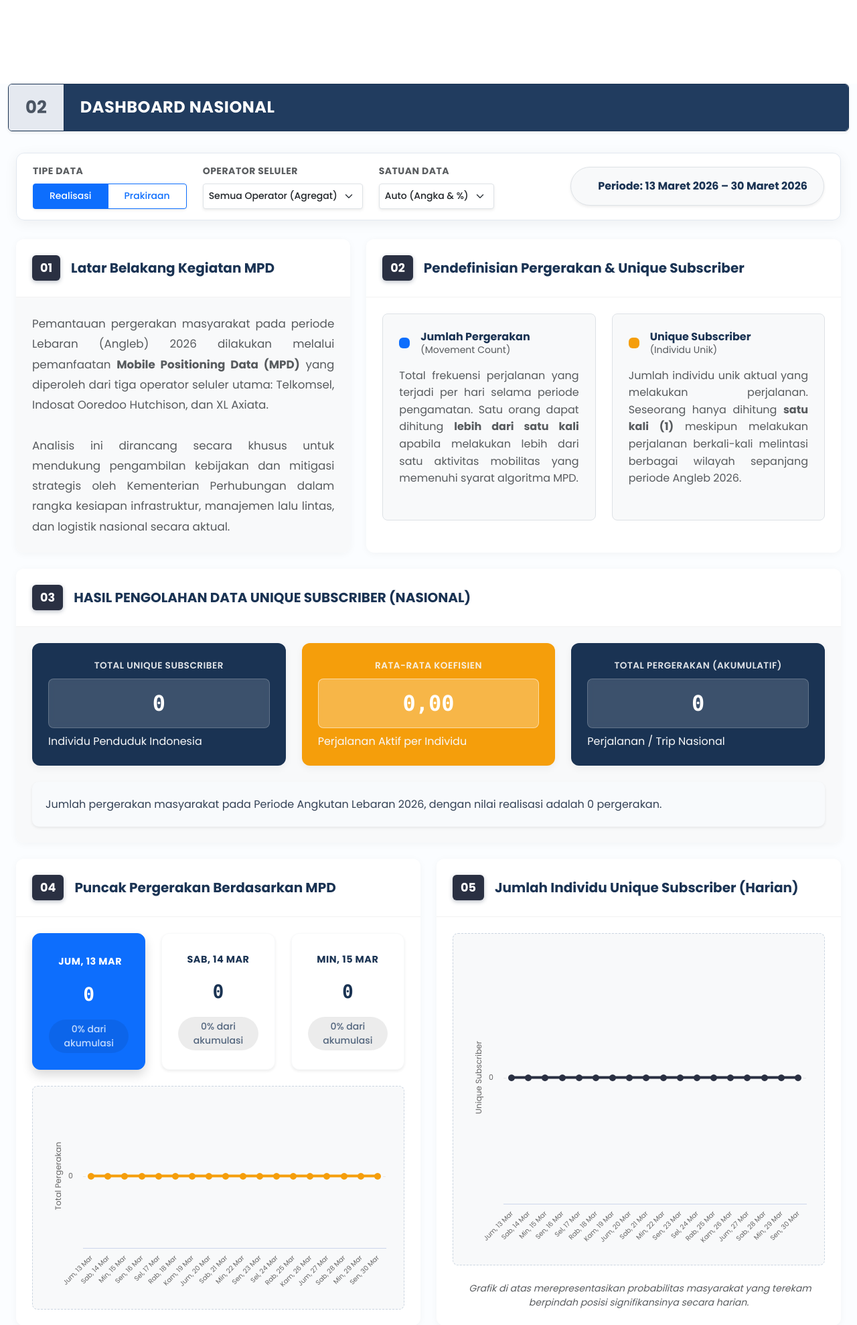
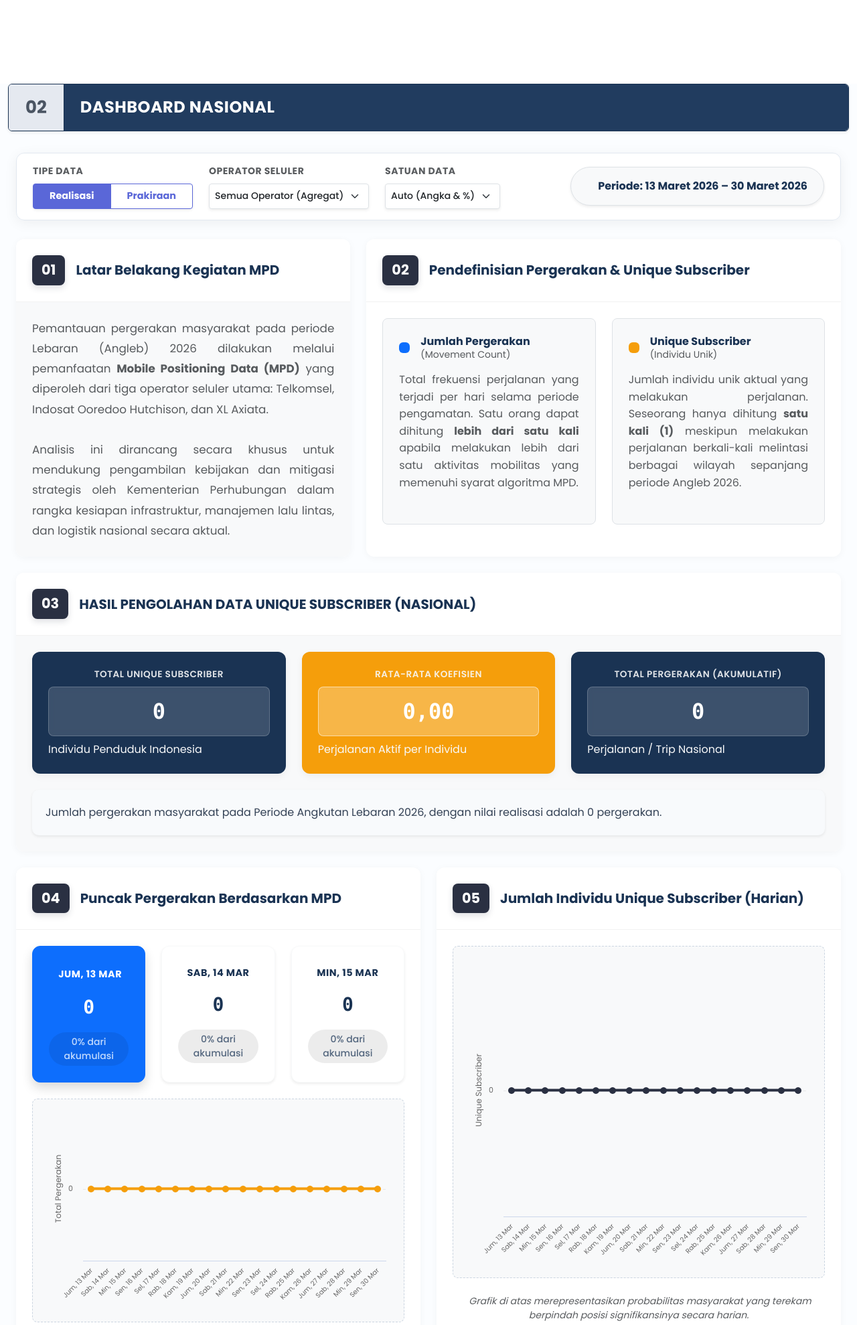
Before and after one commit to dafayape/mpd_angleb_2026, a Laravel app: page / in a window 1280 px wide. Shown: the part 4314-6292 px from the top of the page at 67% size. Run offline with Laravel 12, Linux system fonts and the light colour scheme; the visitor is signed in with stand-in values (Sample User, id 1); data that the repository does not hold is empty; style sheets or scripts are compiled from the project's sources; parts of the project's set-up code (start-up, migrations or seed data) failed here and were passed over; some libraries are stand-ins or nearby versions.

Commit message:
style: improve dashboard section badge and data type toggle UI, and update `renderAllBlocks` function signature.

```diff
--- a/resources/views/dashboard/index.blade.php
+++ b/resources/views/dashboard/index.blade.php
@@ -97,12 +97,39 @@
         .section-badge {
             background-color: #2a3042;
             color: white;
-            border-radius: 6px;
-            padding: 6px 12px;
-            font-size: 1.1rem;
-            font-weight: 800;
+            border-radius: 8px;
+            padding: 12px 14px;
+            font-size: 1.3rem;
+            font-weight: 900;
             margin-right: 16px;
-            box-shadow: 0 2px 6px rgba(30, 45, 74, 0.3);
+            line-height: 1;
+            box-shadow: 0 4px 10px rgba(42, 48, 66, 0.15);
+            display: inline-flex;
+            align-items: center;
+            justify-content: center;
+        }
+
+        .custom-toggle-group .btn {
+            border-color: #5a67d8;
+            /* Indigo matches reference image */
+            color: #5a67d8;
+            border-radius: 4px;
+        }
+
+        .custom-toggle-group .btn-check:checked+.btn {
+            background-color: #5a67d8;
+            color: white;
+            border-color: #5a67d8;
+        }
+
+        .custom-toggle-group .btn:hover {
+            background-color: rgba(90, 103, 216, 0.1);
+            color: #5a67d8;
+        }
+
+        .custom-toggle-group .btn-check:checked+.btn:hover {
+            background-color: #4c51bf;
+            color: white;
         }
 
         .content-card {
@@ -165,15 +192,15 @@
                 <div class="d-flex flex-column">
                     <label class="small fw-bold text-muted mb-2 text-uppercase" style="letter-spacing: 0.5px;">Tipe
                         Data</label>
-                    <div class="btn-group shadow-sm" role="group" style="height: 38px;">
+                    <div class="btn-group custom-toggle-group shadow-sm" role="group" style="height: 38px;">
                         <input type="radio" class="btn-check filter-toggle" name="data_type" id="dt_real" value="real"
                             autocomplete="off" checked>
-                        <label class="btn btn-outline-primary btn-sm px-4 fw-medium d-flex align-items-center"
-                            for="dt_real">Realisasi</label>
+                        <label class="btn btn-sm px-4 d-flex align-items-center fw-bold" for="dt_real"
+                            style="font-size: 0.9rem;">Realisasi</label>
                         <input type="radio" class="btn-check filter-toggle" name="data_type" id="dt_fore"
                             value="forecast" autocomplete="off">
-                        <label class="btn btn-outline-primary btn-sm px-4 fw-medium d-flex align-items-center"
-                            for="dt_fore">Prakiraan</label>
+                        <label class="btn btn-sm px-4 d-flex align-items-center fw-bold" for="dt_fore"
+                            style="font-size: 0.9rem;">Prakiraan</label>
                     </div>
                 </div>
                 <div class="d-flex flex-column">
@@ -711,7 +738,7 @@
             });
         }
 
-        function renderAllBlocks(data) {
+        function renderAllBlocks(data, satuan) {
             // Block 03: Nasional KPIs
             $('#val_nas_pergerakan').text(formatJuta(data.nasional.pergerakan));
             $('#val_nas_orang').text(formatJuta(data.nasional.orang));
```
